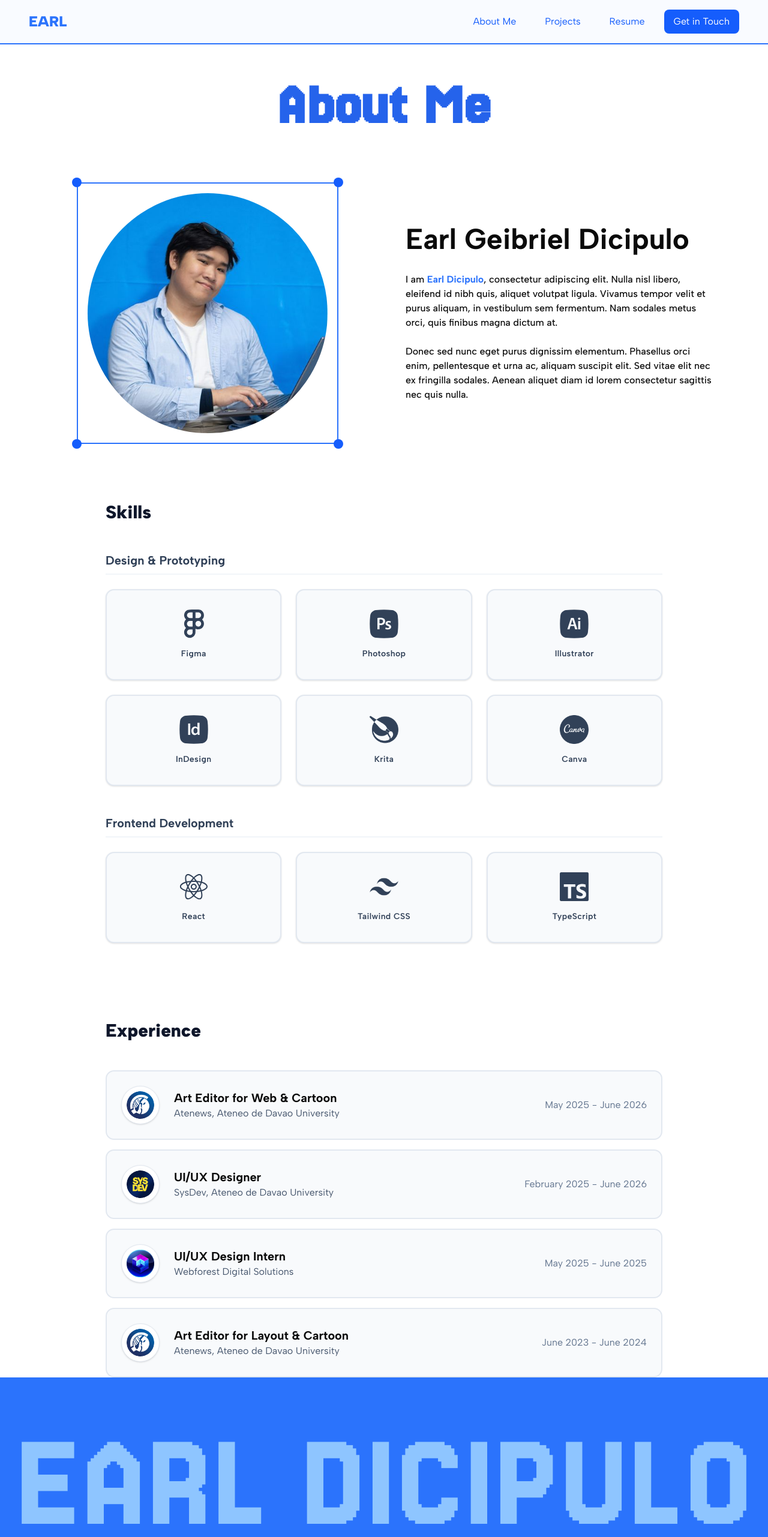
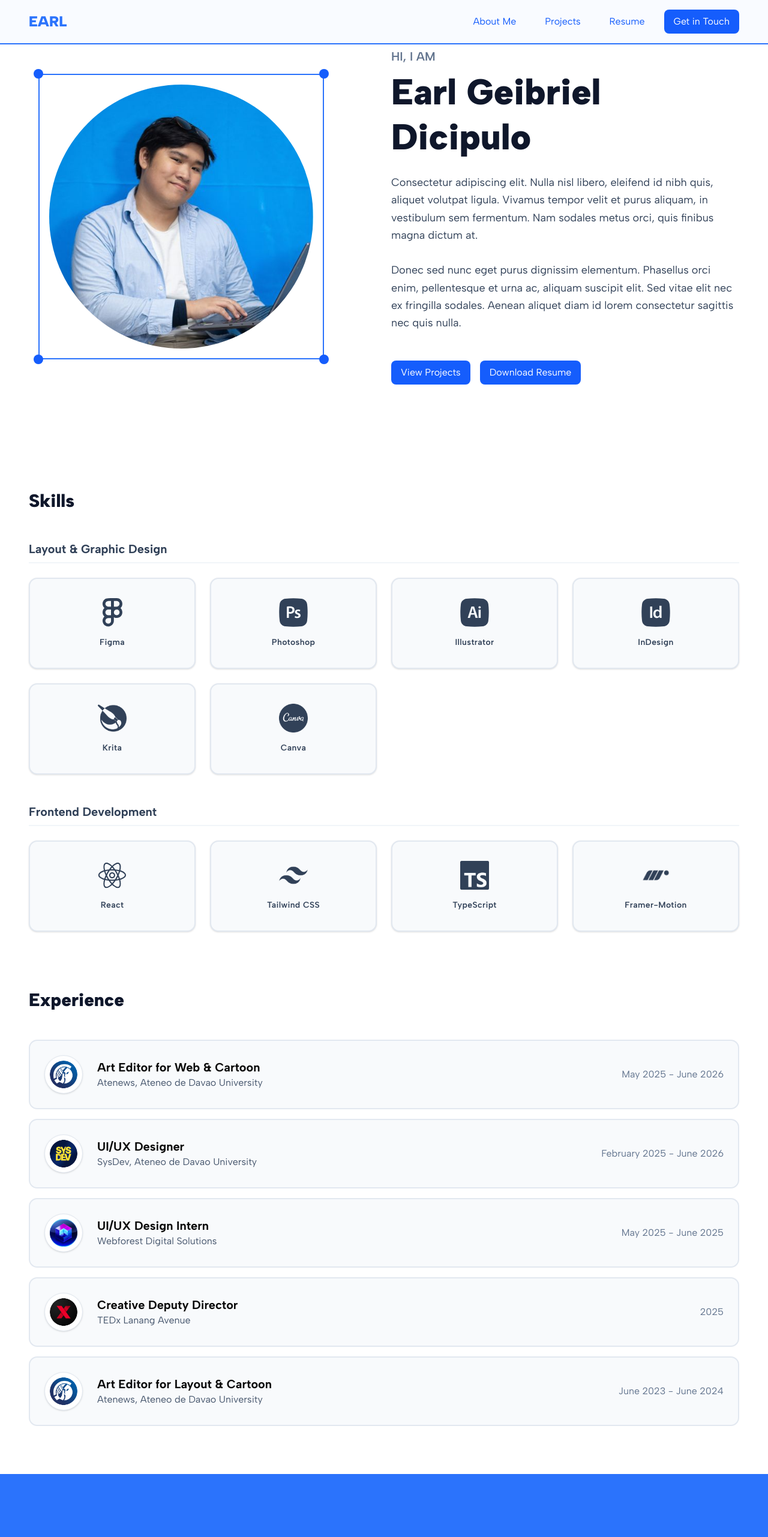
Before and after one commit to Orl-GSD/Dicipulo_Portfolio, a Next.js app in the folder dicipulo_portfolio/: page /about in a window 1280 px wide. Shown: the top 2562 px of the page at 60% size. Built offline with nearby package versions, Linux system fonts and the light colour scheme.

Commit message:
fix: responsiveness of about me page

```diff
--- a/dicipulo_portfolio/src/app/about/page.tsx
+++ b/dicipulo_portfolio/src/app/about/page.tsx
@@ -1,13 +1,12 @@
-// src/app/about/page.tsx
 import React from 'react';
-import Image from 'next/image';
 import Navbar from '@/components/Navbar';
 import Footer from '@/components/Footer';
 import SkillBox from '@/components/AboutUsComponents/SkillBox';
 import ExperienceCard from '@/components/AboutUsComponents/ExperienceCard';
+import Button from '@/components/Button';
+import Picture from '@/components/Picture';
 
 export default function AboutPage() {
-
   const designSkills = [
     { name: 'Figma', icon: '/icons/figma.svg', category: 'design' as const },
     { name: 'Photoshop', icon: '/icons/photoshop.svg', category: 'design' as const },
@@ -21,87 +20,80 @@ export default function AboutPage() {
     { name: 'React', icon: '/icons/react.svg', category: 'development' as const },
     { name: 'Tailwind CSS', icon: '/icons/tailwindcss.svg', category: 'development' as const },
     { name: 'TypeScript', icon: '/icons/typescript.svg', category: 'development' as const },
+    { name: 'Framer-Motion', icon: '/icons/framer.svg', category: 'development' as const },
   ];
 
   const experience = [
-    {role: 'Art Editor for Web & Cartoon', company: 'Atenews, Ateneo de Davao University', date: 'May 2025 - June 2026', logo:'/logos/Atenews.svg'},
-    {role: 'UI/UX Designer', company: 'SysDev, Ateneo de Davao University', date: 'February 2025 - June 2026', logo:'/logos/SysDev.svg'},
-    {role: 'UI/UX Design Intern', company: 'Webforest Digital Solutions', date: 'May 2025 - June 2025', logo:'/logos/Webforest.svg'},
-    {role: 'Art Editor for Layout & Cartoon', company: 'Atenews, Ateneo de Davao University', date: 'June 2023 - June 2024', logo:'/logos/Atenews.svg'},
-  ]
+    { role: 'Art Editor for Web & Cartoon', company: 'Atenews, Ateneo de Davao University', date: 'May 2025 - June 2026', logo: '/logos/Atenews.svg' },
+    { role: 'UI/UX Designer', company: 'SysDev, Ateneo de Davao University', date: 'February 2025 - June 2026', logo: '/logos/SysDev.svg' },
+    { role: 'UI/UX Design Intern', company: 'Webforest Digital Solutions', date: 'May 2025 - June 2025', logo: '/logos/Webforest.svg' },
+    { role: 'Creative Deputy Director', company: 'TEDx Lanang Avenue', date: '2025', logo: '/logos/TEDxLA.svg' },
+    { role: 'Art Editor for Layout & Cartoon', company: 'Atenews, Ateneo de Davao University', date: 'June 2023 - June 2024', logo: '/logos/Atenews.svg' },
+  ];
 
   return (
     <div className="flex flex-col min-h-screen font-albert">
       <Navbar />
 
-      <main className="flex-1 flex flex-col items-center pt-32 px-6 md:px-12 w-full max-w-6xl mx-auto space-y-24">
-        <h1 className="header">About Me</h1>
+      <main className="flex-1 flex flex-col items-center px-4 sm:px-8 md:px-12 w-full max-w-7xl mx-auto space-y-16 md:space-y-24">
+        {/* HERO SECTION */}
+        <section className="w-full min-h-[calc(100dvh-5rem)] flex items-center justify-center py-12 md:py-20">
+          <div className="flex flex-col lg:flex-row items-center justify-center gap-10 lg:gap-16 xl:gap-24 w-full">
 
-        {/* PERSONAL INFORMATION */}
-        <div className='flex flex-row gap-24 w-full mt-12'>
-
-          {/* LEFT COLUMN */}
-          <div className='flex flex-row relative'>
-
-            {/* Left */}
-            <div className="flex flex-col justify-between z-1">
-              <div className="px-2 py-2 bg-blue-600 translate-x-2 -translate-y-2 rounded-full" />
-              <div className="px-2 py-2 bg-blue-600 translate-x-2 translate-y-2 rounded-full" />
+            {/* Picture */}
+            <div className="shrink-0 flex justify-center">
+              <Picture />
             </div>
 
-            {/* Center */}
-            <div className="p-4 border-2 border-mainblue">
-              <div className="w-100 h-100 relative rounded-full overflow-hidden group">
-                <Image
-                  src="/images/ThisIsMe.jpg"
-                  alt="Profile Picture"
-                  fill
-                  className="object-cover group-hover:scale-105 transition-transform duration-300"
-                  sizes="(max-width: 768px) 100vw, 33vw"
-                />
-              </div>
-            </div>
+            {/* Introduction */}
+            <div className="flex flex-col items-center lg:items-start text-center lg:text-left space-y-8 max-w-2xl">
+              <div className='mb-12'>
+                <p className="text-base sm:text-lg md:text-xl font-semibold text-slate-500 mb-2">
+                  HI, I AM
+                </p>
+                <h1 className="text-4xl sm:text-5xl lg:text-6xl font-black text-slate-900 leading-tight mb-6">
+                  Earl Geibriel Dicipulo
+                </h1>
 
-
-            {/* Right */}
-            <div className="flex flex-col justify-between">
-              <div className="px-2 py-2 bg-blue-600 -translate-x-2 -translate-y-2 rounded-full" />
-              <div className="px-2 py-2 bg-blue-600 -translate-x-2 translate-y-2 rounded-full" />
-            </div>
-
-          </div>
-
-          {/* RIGHT COLUMN */}
-          <div className=" space-y-16 flex flex-col justify-center">
-            <div>
-              <p className="text-5xl font-bold mb-8">Earl Geibriel Dicipulo</p>
-              <p className="w-lg font-medium">
-                I am <span className="font-bold text-mainblue">Earl Dicipulo</span>, consectetur adipiscing elit. Nulla nisl libero, eleifend id nibh quis, aliquet volutpat ligula.
+                <p className="text-base sm:text-lg text-slate-700 font-normal leading-relaxed">
+                  Consectetur adipiscing elit. Nulla nisl libero, eleifend id nibh quis, aliquet volutpat ligula.
                   Vivamus tempor velit et purus aliquam, in vestibulum sem fermentum. Nam sodales metus orci, quis finibus magna dictum at.
-                <br/><br/>
+                  <br /><br />
                   Donec sed nunc eget purus dignissim elementum. Phasellus orci enim, pellentesque et urna ac, aliquam suscipit elit.
                   Sed vitae elit nec ex fringilla sodales. Aenean aliquet diam id lorem consectetur sagittis nec quis nulla.
                 </p>
               </div>
+
+              {/* Call to Actions */}
+              <div className="flex flex-col sm:flex-row items-center gap-4 w-full sm:w-auto">
+                <Button variant="primary" className="w-full sm:w-auto">
+                  View Projects
+                </Button>
+                <Button variant="primary" className="w-full sm:w-auto">
+                  Download Resume
+                </Button>
+              </div>
             </div>
 
           </div>
+        </section>
 
+        {/* DETAILS SECTION */}
+        <div className="flex flex-col w-full space-y-16 md:space-y-24 pb-20">
 
-        <div className='flex flex-col w-full space-y-8'>
           {/* SKILLS */}
-          <section className="w-full max-w-5xl mb-32 mx-auto px-6 md:px-12">
-                <h2 className="text-3xl font-black text-slate-900 mb-12">Skills</h2>
+          <section className="w-full">
+            <h2 className="text-2xl sm:text-3xl font-black text-slate-900 mb-8 sm:mb-12">
+              Skills
+            </h2>
 
-                <div className="flex flex-col gap-12">
-
+            <div className="w-full flex flex-col gap-10 md:gap-12">
               {/* Design Category */}
               <div>
-                    <h3 className="text-xl font-bold text-slate-700 mb-6 border-b-2 border-slate-100 pb-2">
-                      Design & Prototyping
+                <h3 className="text-lg sm:text-xl font-bold text-slate-700 mb-6 border-b-2 border-slate-100 pb-2">
+                  Layout &amp; Graphic Design
                 </h3>
-                    {/* 3 columns on desktop, 2 on mobile. 6 items fit perfectly. */}
-                    <div className="grid grid-cols-2 md:grid-cols-3 gap-4 md:gap-6">
+                <div className="grid grid-cols-2 sm:grid-cols-3 md:grid-cols-4 gap-3 sm:gap-4 md:gap-6">
                   {designSkills.map((skill, index) => (
                     <SkillBox
                       key={index}
@@ -115,11 +107,10 @@ export default function AboutPage() {
 
               {/* Development Category */}
               <div>
-                    <h3 className="text-xl font-bold text-slate-700 mb-6 border-b-2 border-slate-100 pb-2">
+                <h3 className="text-lg sm:text-xl font-bold text-slate-700 mb-6 border-b-2 border-slate-100 pb-2">
                   Frontend Development
                 </h3>
-                    {/* 3 columns on desktop, 2 on mobile. 3 items fit perfectly on desktop. */}
-                    <div className="grid grid-cols-2 md:grid-cols-3 gap-4 md:gap-6">
+                <div className="grid grid-cols-2 sm:grid-cols-3 md:grid-cols-4 gap-3 sm:gap-4 md:gap-6">
                   {devSkills.map((skill, index) => (
                     <SkillBox
                       key={index}
@@ -130,29 +121,29 @@ export default function AboutPage() {
                   ))}
                 </div>
               </div>
-
             </div>
           </section>
 
           {/* EXPERIENCE */}
-          <section className='w-full max-w-5xl mx-auto px-6 md:px-12'>
-            <h2 className="text-3xl font-black text-slate-900 mb-12">Experience</h2>
+          <section className="w-full">
+            <h2 className="text-2xl sm:text-3xl font-black text-slate-900 mb-8 sm:mb-12">
+              Experience
+            </h2>
 
-            <div className='w-full space-y-4'>
-                {experience.map((experience, index) => (
+            <div className="w-full space-y-4">
+              {experience.map((exp, index) => (
                 <ExperienceCard
                   key={index}
-                    role={experience.role}
-                    company={experience.company}
-                    date={experience.date}
-                    logoPath={experience.logo}
+                  role={exp.role}
+                  company={exp.company}
+                  date={exp.date}
+                  logoPath={exp.logo}
                 />
               ))}
             </div>
           </section>
+
         </div>
-
-
       </main>
 
       <Footer />
--- a/dicipulo_portfolio/src/components/AboutUsComponents/SkillBox.tsx
+++ b/dicipulo_portfolio/src/components/AboutUsComponents/SkillBox.tsx
@@ -15,7 +15,7 @@ const SkillBox = ({ skillName, iconPath, category }: SkillBoxProps) => {
   return (
     <div
       className={`
-        flex flex-col items-center justify-center py-8 rounded-xl bg-slate-50 border-2
+        flex flex-col items-center justify-center p-8 rounded-xl bg-slate-50 border-2
         transition-all duration-300 group cursor-default shadow-sm hover:-translate-y-1 hover:shadow-md
         text-slate-700
         ${categoryStyles[category]}
--- /dev/null
+++ b/dicipulo_portfolio/src/components/Picture.tsx
@@ -0,0 +1,43 @@
+import React from 'react'
+import Image from 'next/image'
+import Button from './Button'
+
+const Picture = () => {
+  return (
+        <div className='flex flex-row gap-24 w-full items-center justify-center'>
+
+          {/* LEFT COLUMN */}
+          <div className='flex flex-row relative'>
+
+            {/* Left */}
+            <div className="flex flex-col justify-between z-1">
+              <div className="px-2 py-2 bg-blue-600 translate-x-2 -translate-y-2 rounded-full" />
+              <div className="px-2 py-2 bg-blue-600 translate-x-2 translate-y-2 rounded-full" />
+            </div>
+
+            {/* Center */}
+            <div className="p-4 border-2 border-mainblue">
+              <div className="w-110 h-110 relative rounded-full overflow-hidden group">
+                <Image
+                  src="/images/ThisIsMe.jpg"
+                  alt="Profile Picture"
+                  fill
+                  className="object-cover group-hover:scale-105 transition-transform duration-300"
+                  sizes="(max-width: 768px) 100vw, 33vw"
+                />
+              </div>
+            </div>
+
+
+            {/* Right */}
+            <div className="flex flex-col justify-between">
+              <div className="px-2 py-2 bg-blue-600 -translate-x-2 -translate-y-2 rounded-full" />
+              <div className="px-2 py-2 bg-blue-600 -translate-x-2 translate-y-2 rounded-full" />
+            </div>
+
+          </div>
+        </div>
+  )
+}
+
+export default Picture
```
Also changed, not shown: dicipulo_portfolio/public/icons/Framer.svg (added), dicipulo_portfolio/public/logos/TEDxLA.svg (added). Lines whose indentation alone changed are shown as unchanged.
